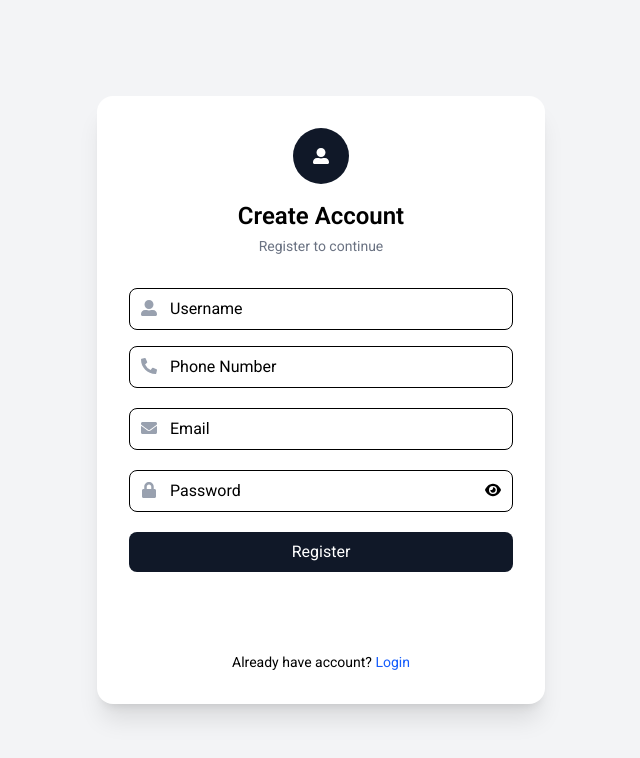
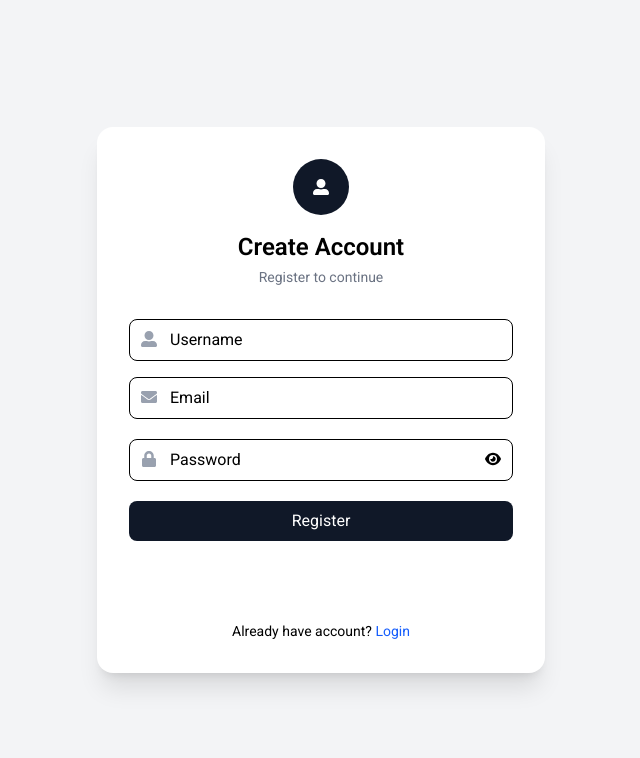
Before and after one commit to Catherine743/mainProj, a React (Vite) app: page /register in a window 1280 px wide. Shown: the top 758 px of the page, without its empty margins (319-959 px from the left). Built offline with nearby package versions, Linux system fonts and the light colour scheme.

Commit message:
Modified frontend code in github

```diff
--- a/src/Pages/Auth.jsx
+++ b/src/Pages/Auth.jsx
@@ -16,7 +16,6 @@ function Auth({ register }) {
   const [userDetails, setUserDetails] = useState({
     username: "",
     email: "",
-    phoneNo: "",
     password: "",
   });
 
@@ -25,19 +24,19 @@ function Auth({ register }) {
   // =========================
   const handleRegister = async (e) => {
     e.preventDefault();
-    const { username, email, phoneNo, password } = userDetails;
-    if (username && email && phoneNo && password) {
+    const { username, email, password } = userDetails;
+    if (username && email && password) {
       try {
         const result = await registerAPI(userDetails);
         // console.log(result);
         if (result.status == 200) {
           alert("Successfully registered");
-          setUserDetails({ username: "", email: "", phoneNo: "", password: "" });
+          setUserDetails({ username: "", email: "", password: "" });
           navigate('/login');
         }
         else {
           alert("Something went wrong")
-          setUserDetails({ username: "", email: "", phoneNo: "",password: "" });
+          setUserDetails({ username: "", email: "", password: "" });
         }
       }
       catch (err) {
@@ -132,7 +131,6 @@ function Auth({ register }) {
 
           {/* Username (register only) */}
           {register && (
-            <div>
             <div className="relative mb-4">
               <FaUserAlt className="absolute top-3 left-3 text-gray-400" />
               <input
@@ -147,24 +145,6 @@ function Auth({ register }) {
                 }
                 className="w-full pl-10 py-2 border rounded-lg"
               />
-              </div>
-
-              <div className="relative">
-                <FaPhoneAlt className="absolute top-3 left-3 text-gray-400" />
-
-                <input
-                  type="text"
-                  placeholder="Phone Number"
-                  value={userDetails.phoneNo}
-                  onChange={e =>
-                    setUserDetails({
-                      ...userDetails,
-                      phoneNo: e.target.value,
-                    })
-                  }
-                  className="w-full pl-10 py-2 border rounded-lg"
-                />
-              </div>
             </div>
           )}
 
```
Lines whose indentation alone changed are shown as unchanged.
